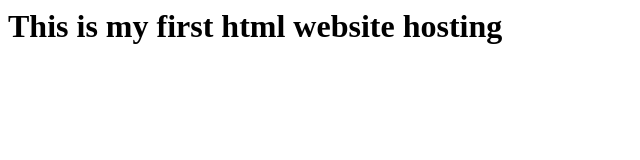
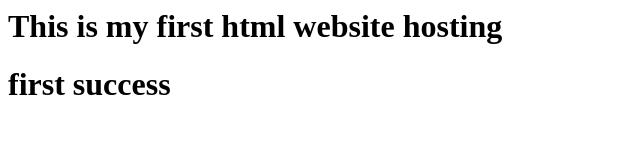
Before and after one commit to sameerz99/myhtml, a plain HTML site: page index.html in a window 1280 px wide. Shown: the whole page, without its empty margins (0-640 px from the left). Drawn offline with Linux system fonts and the light colour scheme.

Commit message:
second commit

```diff
--- a/index.html
+++ b/index.html
@@ -1 +1,2 @@
 <h1>This is my first html website hosting</h1>
+<h1>first success</h1>
```
